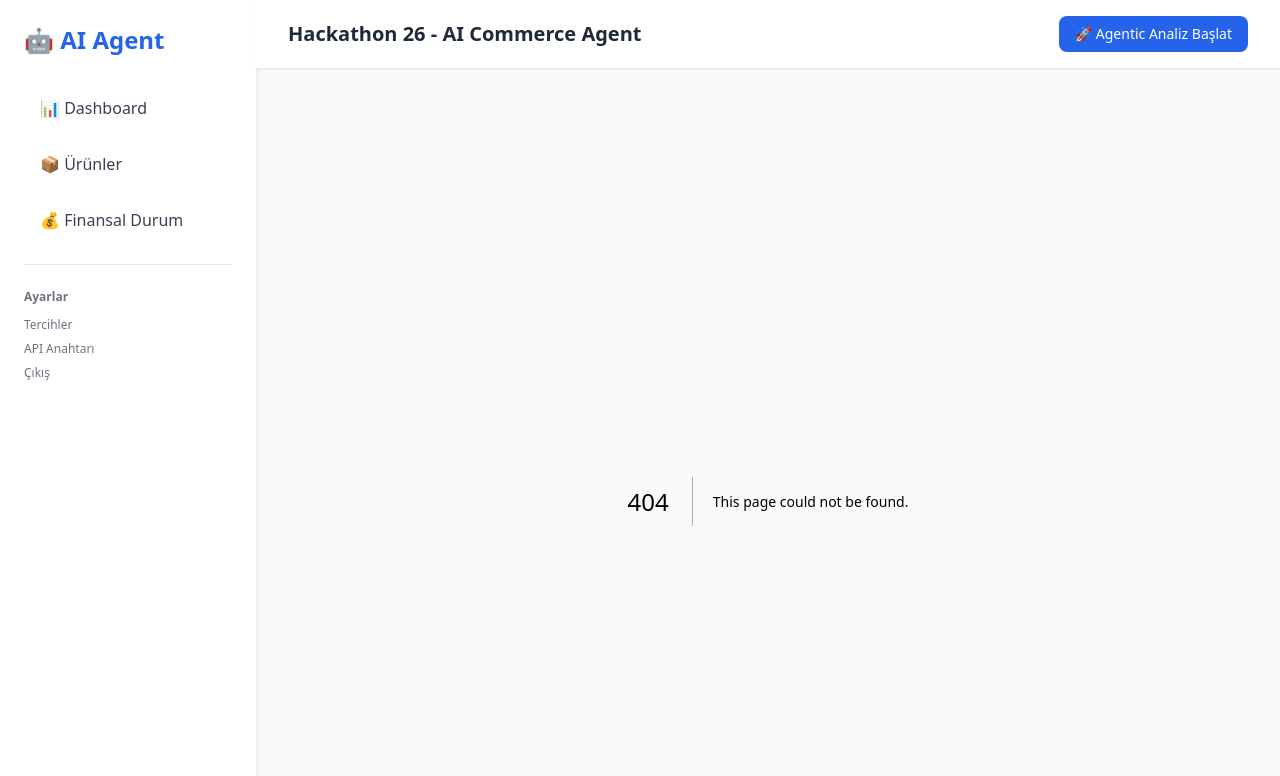
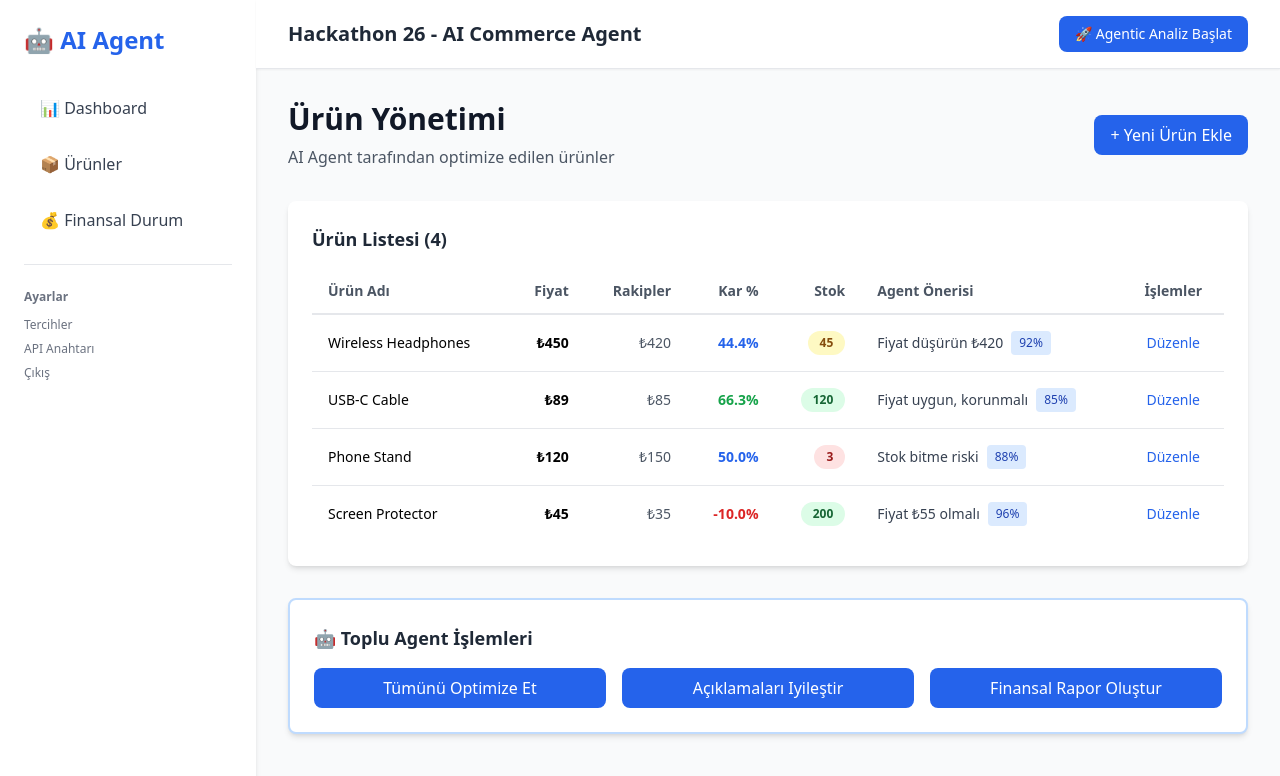
Before and after one commit to windlok/Ajan-Agentic-Yapay-Zeka-Destekli-E-Ticaret-KOB-Asistan, a Next.js app: page /products in a window 1280 px wide. Before the commit this address had no page. Shown: the top 776 px of the page. Built offline with nearby package versions, Linux system fonts and the light colour scheme.

Commit message:
feat(ui/products): implement product management interface with ai recommendations

```diff
--- /dev/null
+++ b/src/app/(pages)/products/page.tsx
@@ -0,0 +1,244 @@
+'use client';
+
+/**
+ * Products Management Page
+ * Manage products, view agent recommendations, and optimize pricing
+ */
+
+import { useState } from 'react';
+
+export default function ProductsPage() {
+  const [showAddForm, setShowAddForm] = useState(false);
+
+  const mockProducts = [
+    {
+      id: 1,
+      name: 'Wireless Headphones',
+      price: 450,
+      costPrice: 200,
+      competitors: 420,
+      margin: 44.4,
+      inventory: 45,
+      recommendation: 'Fiyat düşürün ₺420',
+      confidence: 0.92,
+    },
+    {
+      id: 2,
+      name: 'USB-C Cable',
+      price: 89,
+      costPrice: 30,
+      competitors: 85,
+      margin: 66.3,
+      inventory: 120,
+      recommendation: 'Fiyat uygun, korunmalı',
+      confidence: 0.85,
+    },
+    {
+      id: 3,
+      name: 'Phone Stand',
+      price: 120,
+      costPrice: 60,
+      competitors: 150,
+      margin: 50,
+      inventory: 3,
+      recommendation: 'Stok bitme riski',
+      confidence: 0.88,
+    },
+    {
+      id: 4,
+      name: 'Screen Protector',
+      price: 45,
+      costPrice: 50,
+      competitors: 35,
+      margin: -10,
+      inventory: 200,
+      recommendation: 'Fiyat ₺55 olmalı',
+      confidence: 0.96,
+    },
+  ];
+
+  return (
+    <div className="space-y-8">
+      {/* Header */}
+      <div className="flex justify-between items-center">
+        <div>
+          <h1 className="text-3xl font-bold text-gray-900">Ürün Yönetimi</h1>
+          <p className="text-gray-600 mt-2">AI Agent tarafından optimize edilen ürünler</p>
+        </div>
+        <button
+          onClick={() => setShowAddForm(!showAddForm)}
+          className="btn-primary"
+        >
+          + Yeni Ürün Ekle
+        </button>
+      </div>
+
+      {/* Add Product Form */}
+      {showAddForm && (
+        <div className="card border-2 border-blue-200">
+          <h3 className="card-header">Yeni Ürün Ekle</h3>
+
+          <form className="grid grid-cols-2 gap-6">
+            <div>
+              <label className="block text-sm font-medium text-gray-700 mb-2">Ürün Adı</label>
+              <input
+                type="text"
+                className="w-full px-4 py-2 border rounded-lg focus:outline-none focus:border-blue-500"
+                placeholder="Örn: Wireless Headphones"
+              />
+            </div>
+
+            <div>
+              <label className="block text-sm font-medium text-gray-700 mb-2">Kategori</label>
+              <select className="w-full px-4 py-2 border rounded-lg focus:outline-none focus:border-blue-500">
+                <option>Elektronik</option>
+                <option>Aksesuar</option>
+                <option>Diğer</option>
+              </select>
+            </div>
+
+            <div>
+              <label className="block text-sm font-medium text-gray-700 mb-2">Maliyet (₺)</label>
+              <input
+                type="number"
+                className="w-full px-4 py-2 border rounded-lg focus:outline-none focus:border-blue-500"
+                placeholder="200"
+              />
+            </div>
+
+            <div>
+              <label className="block text-sm font-medium text-gray-700 mb-2">Başlangıç Fiyatı (₺)</label>
+              <input
+                type="number"
+                className="w-full px-4 py-2 border rounded-lg focus:outline-none focus:border-blue-500"
+                placeholder="450"
+              />
+            </div>
+
+            <div>
+              <label className="block text-sm font-medium text-gray-700 mb-2">Stok</label>
+              <input
+                type="number"
+                className="w-full px-4 py-2 border rounded-lg focus:outline-none focus:border-blue-500"
+                placeholder="50"
+              />
+            </div>
+
+            <div>
+              <label className="block text-sm font-medium text-gray-700 mb-2">Açıklama</label>
+              <textarea
+                className="w-full px-4 py-2 border rounded-lg focus:outline-none focus:border-blue-500"
+                placeholder="Ürün açıklaması..."
+                rows={3}
+              />
+            </div>
+
+            <div className="col-span-2 flex gap-4">
+              <button type="submit" className="btn-primary flex-1">
+                Ürün Ekle
+              </button>
+              <button
+                type="button"
+                className="btn-secondary flex-1"
+                onClick={() => setShowAddForm(false)}
+              >
+                İptal
+              </button>
+            </div>
+          </form>
+        </div>
+      )}
+
+      {/* Products Table */}
+      <div className="card">
+        <div className="card-header">Ürün Listesi ({mockProducts.length})</div>
+
+        <div className="overflow-x-auto">
+          <table className="w-full text-sm">
+            <thead className="border-b-2 border-gray-200">
+              <tr className="text-gray-600">
+                <th className="text-left py-3 px-4">Ürün Adı</th>
+                <th className="text-right py-3 px-4">Fiyat</th>
+                <th className="text-right py-3 px-4">Rakipler</th>
+                <th className="text-right py-3 px-4">Kar %</th>
+                <th className="text-right py-3 px-4">Stok</th>
+                <th className="text-left py-3 px-4">Agent Önerisi</th>
+                <th className="text-center py-3 px-4">İşlemler</th>
+              </tr>
+            </thead>
+
+            <tbody className="divide-y">
+              {mockProducts.map((product) => (
+                <tr key={product.id} className="hover:bg-gray-50 transition">
+                  <td className="py-4 px-4 font-medium">{product.name}</td>
+
+                  <td className="text-right py-4 px-4">
+                    <span className="font-semibold">₺{product.price}</span>
+                  </td>
+
+                  <td className="text-right py-4 px-4 text-gray-600">₺{product.competitors}</td>
+
+                  <td className="text-right py-4 px-4">
+                    <span
+                      className={`font-semibold ${
+                        product.margin < 0 ? 'text-red-600' : product.margin > 50 ? 'text-green-600' : 'text-blue-600'
+                      }`}
+                    >
+                      {product.margin.toFixed(1)}%
+                    </span>
+                  </td>
+
+                  <td className="text-right py-4 px-4">
+                    <span
+                      className={`inline-block px-3 py-1 rounded-full text-xs font-semibold ${
+                        product.inventory < 10
+                          ? 'bg-red-100 text-red-800'
+                          : product.inventory < 50
+                          ? 'bg-yellow-100 text-yellow-800'
+                          : 'bg-green-100 text-green-800'
+                      }`}
+                    >
+                      {product.inventory}
+                    </span>
+                  </td>
+
+                  <td className="py-4 px-4">
+                    <div className="flex items-center gap-2">
+                      <span className="text-sm text-gray-700">{product.recommendation}</span>
+                      <span className="text-xs bg-blue-100 text-blue-800 px-2 py-1 rounded">
+                        {(product.confidence * 100).toFixed(0)}%
+                      </span>
+                    </div>
+                  </td>
+
+                  <td className="text-center py-4 px-4">
+                    <button className="text-blue-600 hover:text-blue-700 font-medium text-sm">
+                      Düzenle
+                    </button>
+                  </td>
+                </tr>
+              ))}
+            </tbody>
+          </table>
+        </div>
+      </div>
+
+      {/* Bulk Actions */}
+      <div className="card bg-blue-50 border-2 border-blue-200">
+        <h3 className="card-header text-blue-900">🤖 Toplu Agent İşlemleri</h3>
+
+        <div className="grid grid-cols-3 gap-4">
+          <button className="btn-primary bg-blue-600">
+            Tümünü Optimize Et
+          </button>
+          <button className="btn-primary bg-green-600">
+            Açıklamaları Iyileştir
+          </button>
+          <button className="btn-primary bg-orange-600">
+            Finansal Rapor Oluştur
+          </button>
+        </div>
+      </div>
+    </div>
+  );
+}
```
